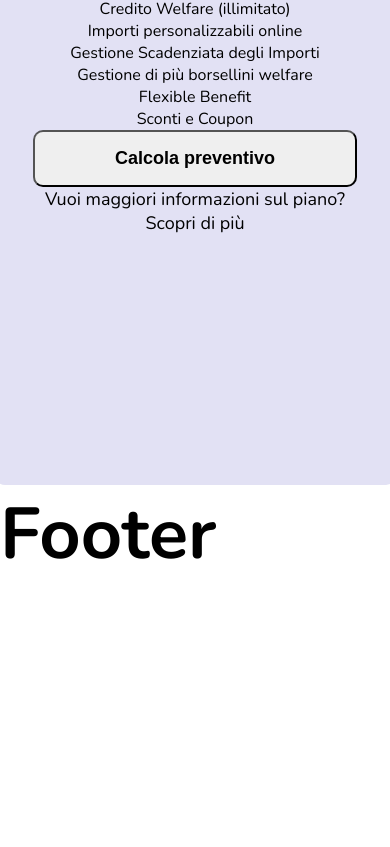
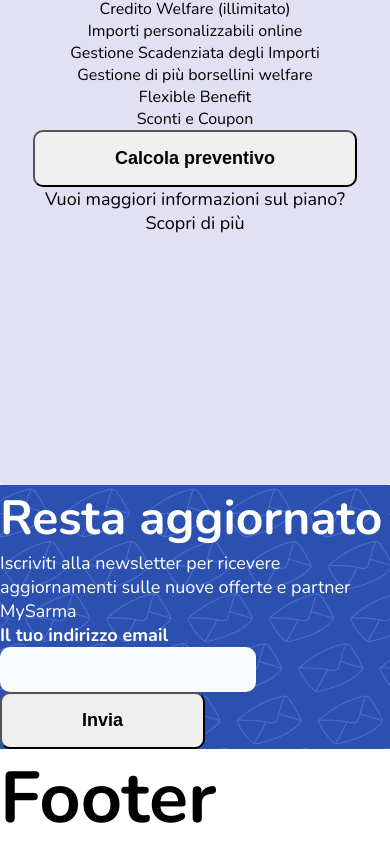
Before and after one commit to vito-pizzulli/omninext-front-end-dev-test, a Vue app: page / in a window 390 px wide. Shown: the part 4221-5068 px from the top of the page. Before the commit the page ends 4804 px from the top, so only its background shows below. Built offline with nearby package versions, Linux system fonts and the light colour scheme.

Commit message:
Created Newsletter component, added to AppMain, structure completed for both desktop & mobile.

```diff
--- a/src/components/AppMain.vue
+++ b/src/components/AppMain.vue
@@ -6,6 +6,7 @@
             <CorporateWelfare />
             <CollaboratorsWellness />
             <AvailablePlans />
+            <Newsletter />
         </main>
     </div>
 </template>
@@ -16,6 +17,7 @@
     import CorporateWelfare from './CorporateWelfare.vue';
     import CollaboratorsWellness from './CollaboratorsWellness.vue';
     import AvailablePlans from './AvailablePlans.vue';
+    import Newsletter from './Newsletter.vue';
 
     export default {
         name: 'AppMain',
@@ -25,7 +27,8 @@
             MobileApp,
             CorporateWelfare,
             CollaboratorsWellness,
-            AvailablePlans
+            AvailablePlans,
+            Newsletter
         }
     }
 </script>
--- /dev/null
+++ b/src/components/Newsletter.vue
@@ -0,0 +1,39 @@
+<template>
+    <div id="newsletter">
+        <div class="container">
+            <div class="left-side">
+                <h2>Resta aggiornato</h2>
+                <p>Iscriviti alla newsletter per ricevere aggiornamenti sulle nuove offerte e partner MySarma</p>
+            </div>
+            <div class="right-side">
+                <p class="bold">Il tuo indirizzo email</p>
+                <input type="text">
+                <button>Invia</button>
+            </div>
+        </div>
+    </div>
+</template>
+
+<script>
+    export default {
+        name: 'Newsletter'
+    }
+</script>
+
+<style lang="scss" scoped>
+    @use '../styles/partials/variables' as *;
+    @use '../styles/partials/mixins' as *;
+
+    div#newsletter {
+        background-image: url("/src/assets/newsletter-pattern.png");
+        color: map-get(map-get($colors, Black), 50);
+
+        div.container {
+            @include flex(row, center, center, no-wrap);
+
+            @media screen and (max-width: 767px) {
+                flex-direction: column;
+            }
+        }
+    }
+</style>
```
